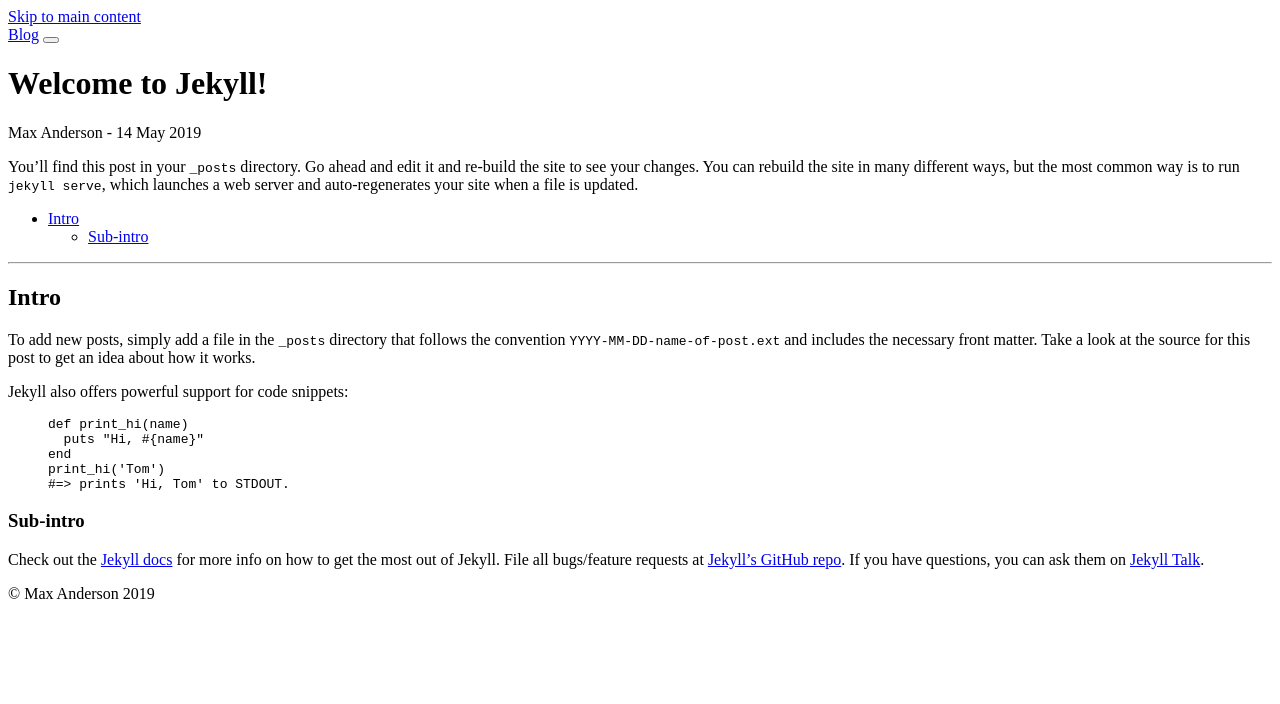
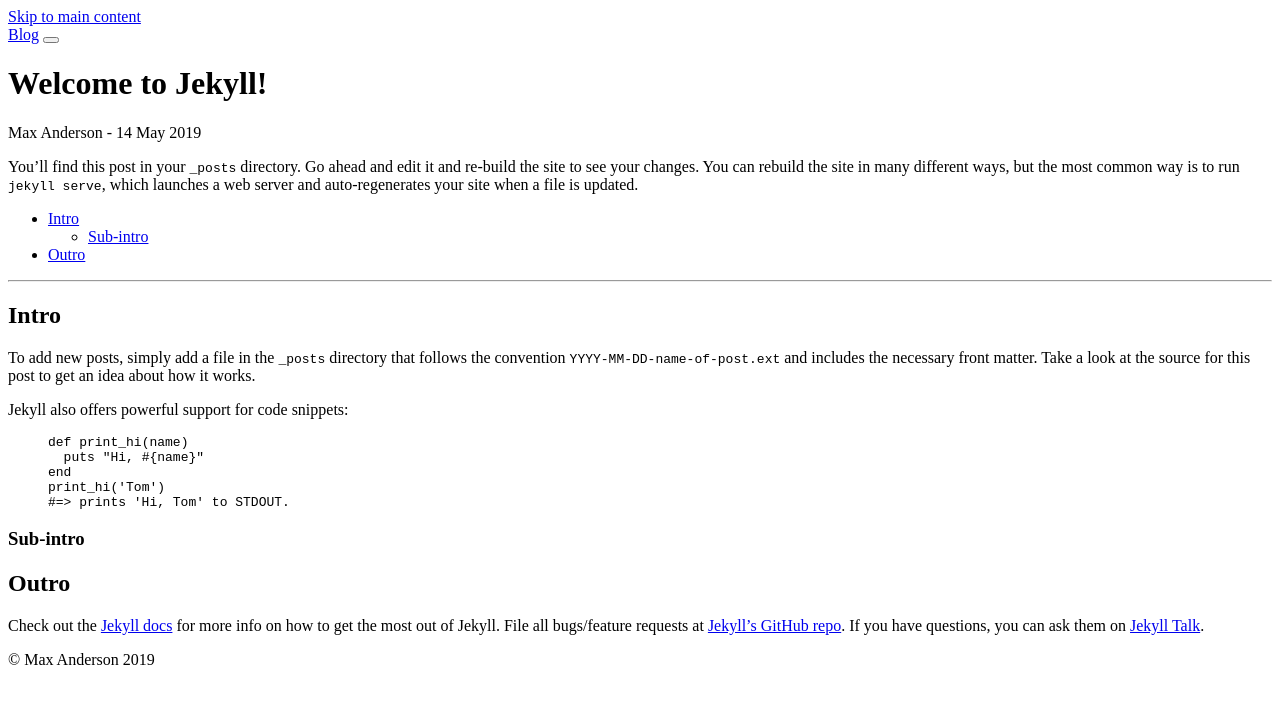
Before and after one commit to mcbanderson/blog, a Jekyll site: the page built from _posts/2019-05-13-welcome-to-jekyll.markdown, in a window 1280 px wide. Shown: the top 704 px of the page. Built offline with Jekyll 4.4.1, drawn with Linux system fonts in a browser that asks for light colours; nearby versions of some CDN libraries; library files that are not in the unit come from our copies.

Commit message:
Update sample post to test cache invalidation time

```diff
--- a/_posts/2019-05-13-welcome-to-jekyll.markdown
+++ b/_posts/2019-05-13-welcome-to-jekyll.markdown
@@ -26,6 +26,8 @@ print_hi('Tom')
 
 ### Sub-intro
 
+## Outro
+
 Check out the [Jekyll docs][jekyll-docs] for more info on how to get the most out of Jekyll. File all bugs/feature requests at [Jekyll’s GitHub repo][jekyll-gh]. If you have questions, you can ask them on [Jekyll Talk][jekyll-talk].
 
 [jekyll-docs]: https://jekyllrb.com/docs/home
```
